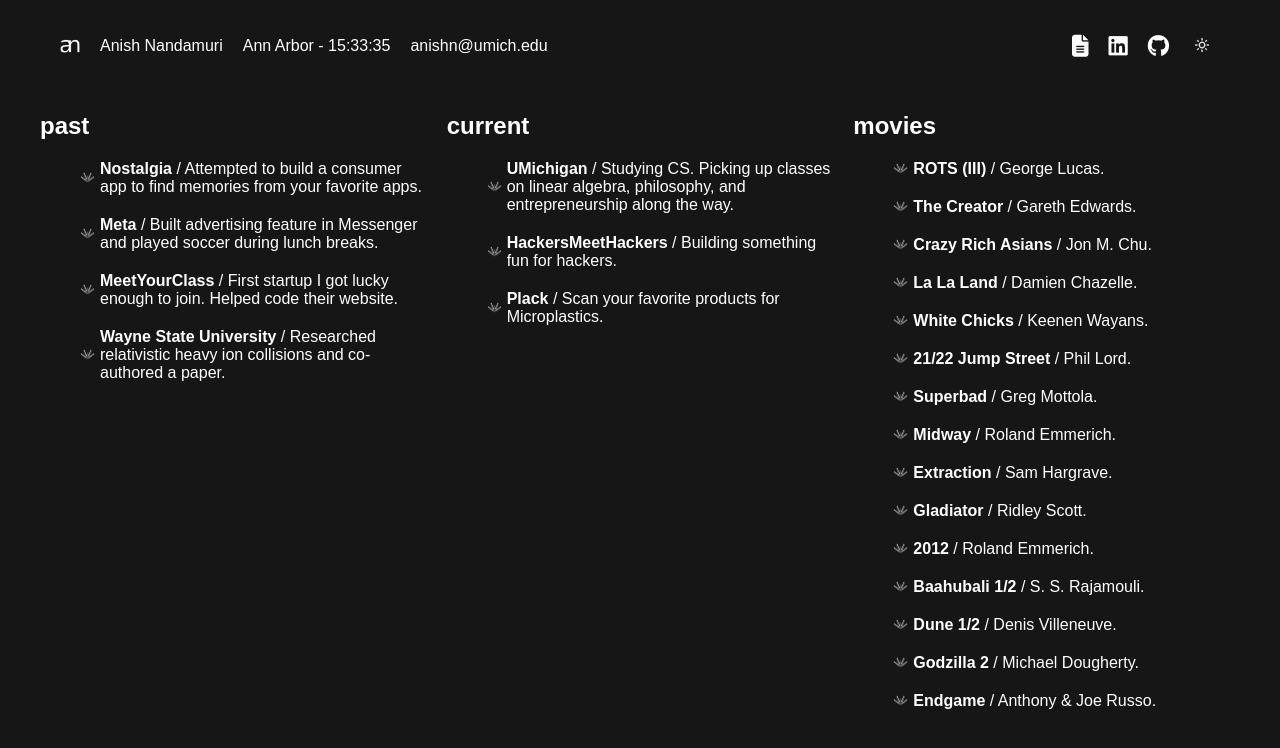
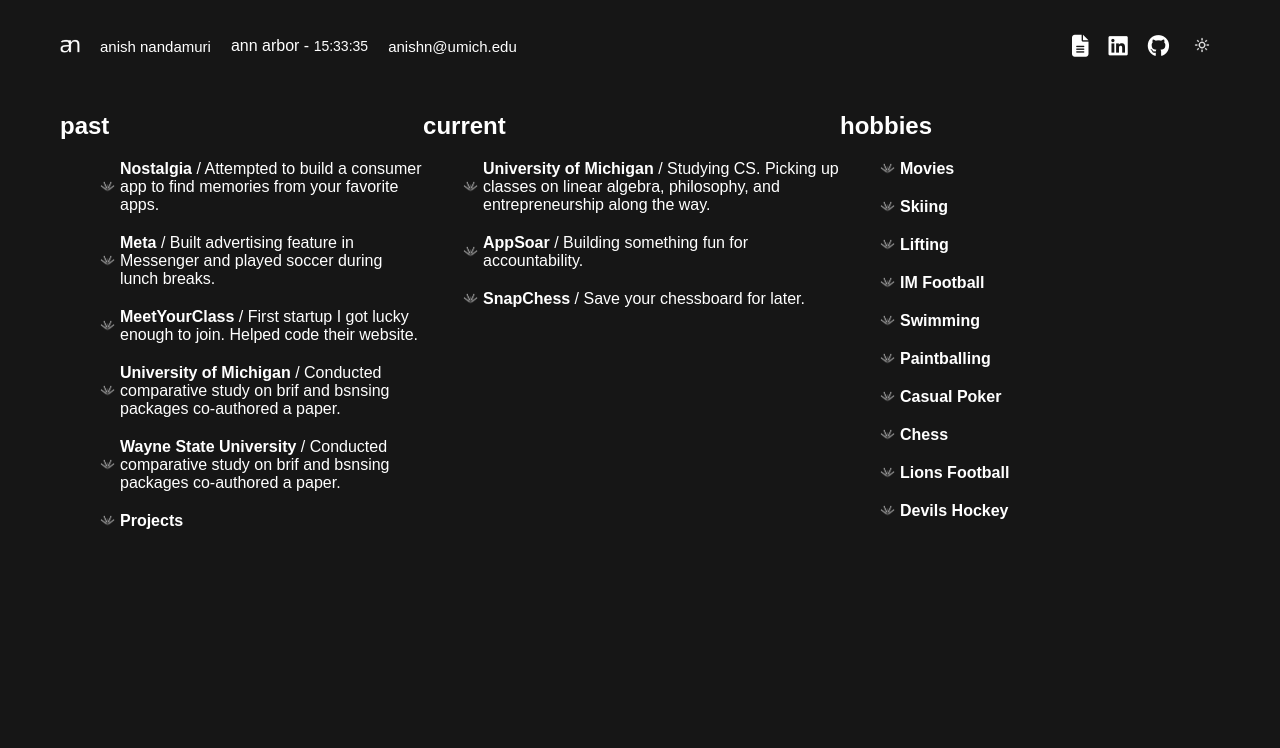
Before and after one commit to anandamuri/old-portfolio, a plain HTML site: page index.html in a window 1280 px wide. Drawn offline with Linux system fonts and the light colour scheme.

Commit message:
more done

```diff
--- a/index.html
+++ b/index.html
@@ -13,10 +13,10 @@
         <header>
             <div class="header-left">
                 <img src="assets/my-logo-dark.png" alt="Logo">
-                <span>Anish Nandamuri</span>
+                <span>anish nandamuri</span>
             </div>
             <div class="header-center">
-                <span id="clock">Ann Arbor - Loading...</span>
+                <span id="clock">ann arbor - Loading...</span>
                 <span id="email">anishn@umich.edu</span>
             </div>
             <div class="header-right">
@@ -41,35 +41,41 @@
                     <li><strong>Nostalgia</strong> / Attempted to build a consumer app to find memories from your favorite apps.</li>
                     <li><strong>Meta</strong> / Built advertising feature in Messenger and played soccer during lunch breaks.</li>
                     <li><strong>MeetYourClass</strong> / First startup I got lucky enough to join. Helped code their website.</li>
-                    <li><strong>Wayne State University</strong> / Researched relativistic heavy ion collisions and co-authored a paper.</li>
+                    <li><strong>University of Michigan</strong> / Conducted comparative study on brif and bsnsing packages co-authored a paper.</li>
+                    <li><strong>Wayne State University</strong> / Conducted comparative study on brif and bsnsing packages co-authored a paper.</li>
+                    <li><strong>Projects</strong></li>
+
                 </ul>
             </section>
             <section>
                 <h2>current</h2>
                 <ul>
-                    <li><strong>UMichigan</strong> / Studying CS. Picking up classes on linear algebra, philosophy, and entrepreneurship along the way.</li>
-                    <li><strong>HackersMeetHackers</strong> / Building something fun for hackers.</li>
-                    <li><strong>Plack</strong> / Scan your favorite products for Microplastics.</li>
+                    <li><strong>University of Michigan</strong> / Studying CS. Picking up classes on linear algebra, philosophy, and entrepreneurship along the way.</li>
+                    <li><strong>AppSoar</strong> / Building something fun for accountability.</li>
+                    <li><strong>SnapChess</strong> / Save your chessboard for later.</li>
                 </ul>
             </section>
             <section>
-                <h2>movies</h2>
+                <h2>hobbies</h2>
                 <ul>
-                    <li><strong>ROTS (III)</strong> / George Lucas.</li>
-                    <li><strong>The Creator</strong> / Gareth Edwards.</li>
-                    <li><strong>Crazy Rich Asians</strong> / Jon M. Chu.</li>
-                    <li><strong>La La Land</strong> / Damien Chazelle.</li>
-                    <li><strong>White Chicks</strong> / Keenen Wayans.</li>
-                    <li><strong>21/22 Jump Street</strong> / Phil Lord.</li>
-                    <li><strong>Superbad</strong> / Greg Mottola.</li>
-                    <li><strong>Midway</strong> / Roland Emmerich.</li>
-                    <li><strong>Extraction</strong> / Sam Hargrave.</li>
-                    <li><strong>Gladiator</strong> / Ridley Scott.</li>
-                    <li><strong>2012</strong> / Roland Emmerich.</li>
-                    <li><strong>Baahubali 1/2</strong> / S. S. Rajamouli.</li>
-                    <li><strong>Dune 1/2</strong> / Denis Villeneuve.</li>
-                    <li><strong>Godzilla 2</strong> / Michael Dougherty.</li>
-                    <li><strong>Endgame</strong> / Anthony & Joe Russo.</li>
+                    <li>
+                        <div class="movies-container">
+                            <strong id="movies-hover">Movies</strong>
+                            <div id="movies-popup">
+                                <img src="assets/arrow-dark.png" alt="Movies Popup">
+                            </div>
+                        </div>
+                    </li>
+                    <li><strong>Skiing</strong></li>
+                    <li><strong>Lifting</strong></li>
+                    <li><strong>IM Football</strong></li>
+                    <li><strong>Swimming</strong></li>
+                    <li><strong>Paintballing</strong></li>
+                    <li><strong>Casual Poker</strong></li>
+                    <li><strong>Chess</strong></li>
+                    <li><strong>Lions Football</strong></li>
+                    <li><strong>Devils Hockey</strong></li>
+
                 </ul>
             </section>
         </main>
--- a/script.js
+++ b/script.js
@@ -1,7 +1,21 @@
 function updateClock() {
   const now = new Date();
   const options = { timeZone: 'America/New_York', hour12: false, hour: '2-digit', minute: '2-digit', second: '2-digit' };
-  document.getElementById('clock').textContent = `Ann Arbor - ${new Intl.DateTimeFormat('en-US', options).format(now)}`;
+  const timeString = new Intl.DateTimeFormat('en-US', options).format(now);
+  document.getElementById('clock').innerHTML = `ann arbor - <span class="small-time">${timeString}</span>`;
 }
 setInterval(updateClock, 1000);
 updateClock();
+
+document.addEventListener("DOMContentLoaded", function () {
+  const moviesContainer = document.querySelector(".movies-container");
+  const moviesPopup = document.getElementById("movies-popup");
+
+  moviesContainer.addEventListener("mouseenter", function () {
+      moviesPopup.style.display = "block";
+  });
+
+  moviesContainer.addEventListener("mouseleave", function () {
+      moviesPopup.style.display = "none";
+  });
+});
--- a/styles.css
+++ b/styles.css
@@ -34,6 +34,16 @@ header {
     margin-left: auto;
 }
 
+/* Updated font sizes */
+.header-left span,
+#email {
+    font-size: 15px;
+}
+
+#clock {
+    font-size: 16px;
+}
+
 /* Styling for header buttons (Resume, LinkedIn, GitHub) */
 .header-button {
     display: flex;
@@ -42,7 +52,7 @@ header {
     background-color: transparent;
     text-decoration: none;
     padding: 5px;
-    font-size: 20px; /* Adjust icon size */
+    font-size: 20px;
     color: white;
     transition: opacity 0.3s ease, transform 0.2s ease;
 }
@@ -54,7 +64,7 @@ header {
 
 /* Ensure Font Awesome icons fit within buttons */
 .header-button i {
-    font-size: 22px; /* Icon size */
+    font-size: 22px;
 }
 
 /* Theme toggle button */
@@ -74,16 +84,31 @@ header {
     height: auto;
 }
 
+.small-time {
+    font-size: 14px;
+}
+
+
 /* Main content layout */
 main {
-    display: grid;
-    grid-template-columns: repeat(3, 1fr);
-    gap: 20px;
-    padding-top: 20px;
+    display: flex;
+    justify-content: space-between;
+    align-items: flex-start;
+    padding: 20px;
+    max-width: 1200px;
+    margin: 0 auto;
 }
 
 section {
+    flex-grow: 1;
+    min-width: 320px;
     color: white;
+}
+
+/* Adjust movies column to reach the theme toggle */
+section:last-child {
+    flex-grow: 1.2;
+    margin-right: 60px;
 }
 
 /* List styling with custom icons */
@@ -94,3 +119,31 @@ ul li {
     background-size: 15px;
     padding-left: 20px;
 }
+
+.movies-container {
+    position: relative;
+    display: inline-block;
+}
+
+#movies-popup {
+    display: none;
+    position: absolute;
+    top: -50px; /* Adjust for proper placement */
+    left: 110%; /* Push it to the right */
+    width: 50px; /* Adjust size as needed */
+    height: auto;
+    background-color: transparent; /* Remove unnecessary background */
+}
+
+#movies-popup img {
+    width: 100%;
+    height: auto;
+}
+
+#movies-hover {
+    cursor: pointer;
+}
+
+.movies-container:hover #movies-popup {
+    display: block;
+}
```
Also changed, not shown: assets/arrow-dark.png (added), assets/arrow-light.png (added), assets/lion.png (deleted), assets/resume-icon.png (deleted), 2 other files.
